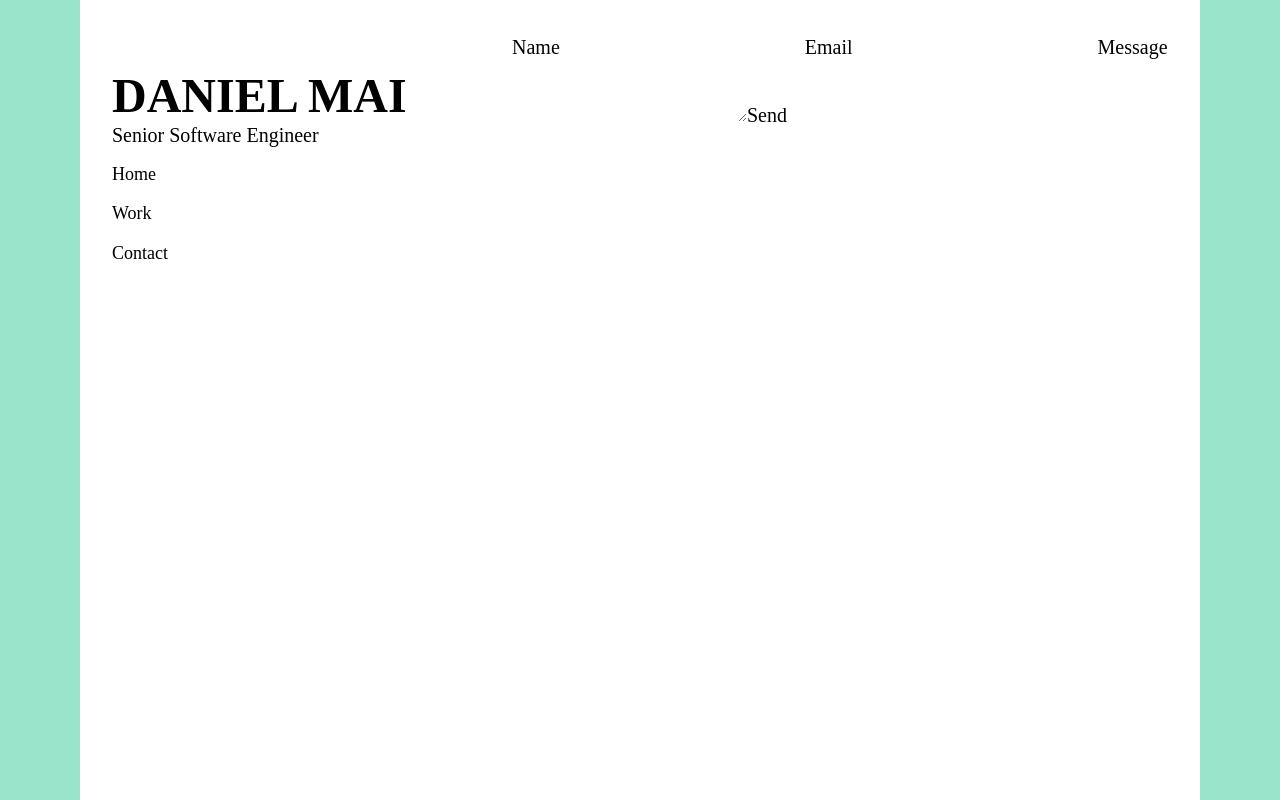
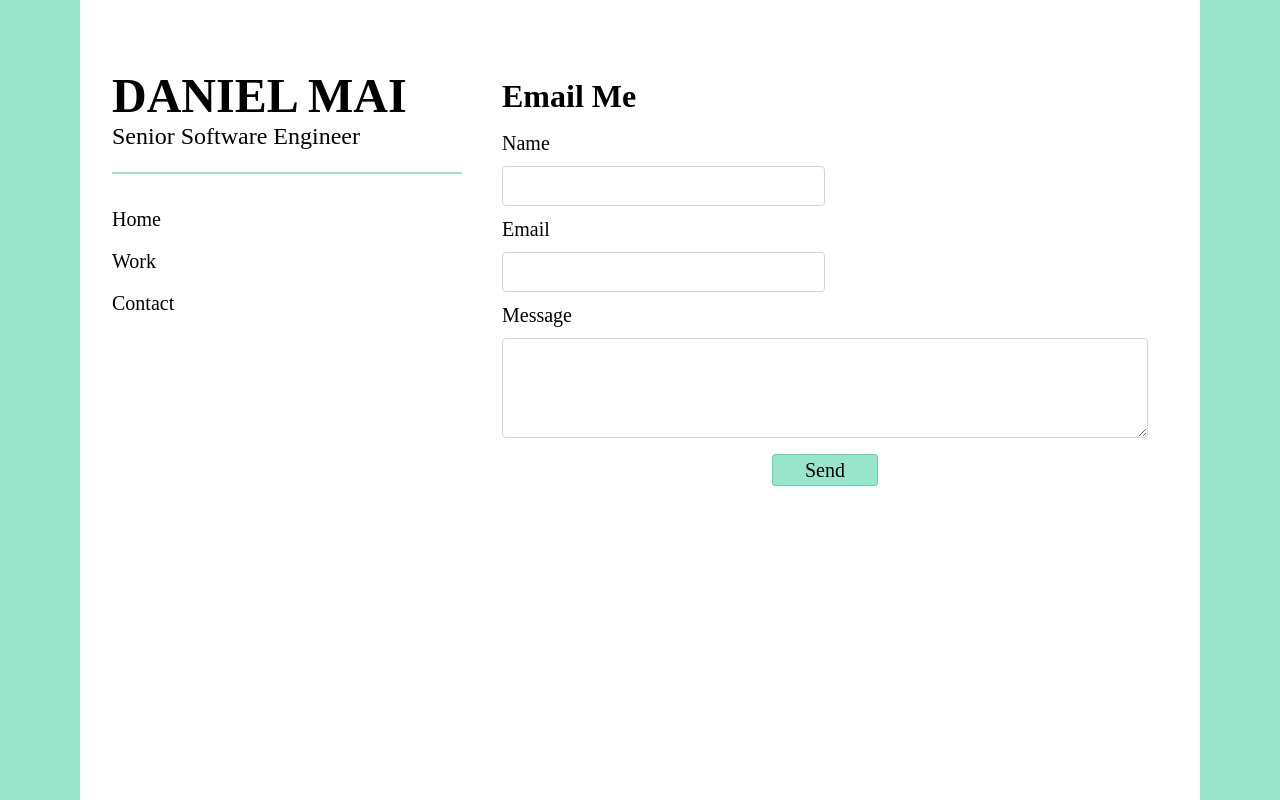
Before and after one commit to danielnmai/daniel-mai-website, a Vue app: page /contact in a window 1280 px wide. Built offline with nearby package versions, Linux system fonts and the light colour scheme; a web font is replaced by a local one.

Commit message:
style contact page

```diff
--- a/src/App.vue
+++ b/src/App.vue
@@ -7,15 +7,16 @@ import Headline from "./components/TheHeadline.vue";
   <header class="leading-normal max-h-screen mt-10">
     <div>
       <Headline title="DANIEL MAI" />
+      <hr class="border border-primary my-5" />
       <nav>
         <div class="flex justify-center lg:justify-start">
-          <RouterLink class="mt-2 text-lg" to="/">Home</RouterLink>
+          <RouterLink class="mt-2 text-xlg" to="/">Home</RouterLink>
         </div>
         <div class="flex justify-center lg:justify-start">
-          <RouterLink class="mt-2 text-lg" to="/portfolio">Work</RouterLink>
+          <RouterLink class="mt-2 text-xlg" to="/portfolio">Work</RouterLink>
         </div>
         <div class="flex justify-center lg:justify-start">
-          <RouterLink class="mt-2 text-lg" to="/contact">Contact</RouterLink>
+          <RouterLink class="mt-2 text-xlg" to="/contact">Contact</RouterLink>
         </div>
       </nav>
     </div>
--- a/src/assets/main.css
+++ b/src/assets/main.css
@@ -82,7 +82,7 @@ a:focus::after {
     display: grid;
     margin: 0 5rem;
     /* left fixed for menu, right takes the rest of space */
-    grid-template-columns: 400px 1fr;
+    grid-template-columns: 350px 1fr;
   }
 }
 
--- a/src/components/PortfolioItem.vue
+++ b/src/components/PortfolioItem.vue
@@ -7,7 +7,7 @@ defineProps<{
 
 <template>
   <div class="mb-8">
-    <hr />
+    <hr class="border-1 border-primary my-5" />
     <a class="font-bold w-max my-5" :href="href" target="_blank" rel="noopener">
       <slot name="heading"></slot>
     </a>
--- a/src/components/TheHeadline.vue
+++ b/src/components/TheHeadline.vue
@@ -7,6 +7,6 @@ defineProps<{
 <template>
   <div class="text-center">
     <h1 class="text-5xl font-bold lg:text-left">{{ title }}</h1>
-    <h3 class="lg:text-left">Senior Software Engineer</h3>
+    <h3 class="text-2xl lg:text-left">Senior Software Engineer</h3>
   </div>
 </template>
--- a/src/components/icons/IconCommunity.vue
+++ /dev/null
@@ -1,7 +0,0 @@
-<template>
-  <svg xmlns="http://www.w3.org/2000/svg" width="20" height="20" fill="currentColor">
-    <path
-      d="M15 4a1 1 0 1 0 0 2V4zm0 11v-1a1 1 0 0 0-1 1h1zm0 4l-.707.707A1 1 0 0 0 16 19h-1zm-4-4l.707-.707A1 1 0 0 0 11 14v1zm-4.707-1.293a1 1 0 0 0-1.414 1.414l1.414-1.414zm-.707.707l-.707-.707.707.707zM9 11v-1a1 1 0 0 0-.707.293L9 11zm-4 0h1a1 1 0 0 0-1-1v1zm0 4H4a1 1 0 0 0 1.707.707L5 15zm10-9h2V4h-2v2zm2 0a1 1 0 0 1 1 1h2a3 3 0 0 0-3-3v2zm1 1v6h2V7h-2zm0 6a1 1 0 0 1-1 1v2a3 3 0 0 0 3-3h-2zm-1 1h-2v2h2v-2zm-3 1v4h2v-4h-2zm1.707 3.293l-4-4-1.414 1.414 4 4 1.414-1.414zM11 14H7v2h4v-2zm-4 0c-.276 0-.525-.111-.707-.293l-1.414 1.414C5.42 15.663 6.172 16 7 16v-2zm-.707 1.121l3.414-3.414-1.414-1.414-3.414 3.414 1.414 1.414zM9 12h4v-2H9v2zm4 0a3 3 0 0 0 3-3h-2a1 1 0 0 1-1 1v2zm3-3V3h-2v6h2zm0-6a3 3 0 0 0-3-3v2a1 1 0 0 1 1 1h2zm-3-3H3v2h10V0zM3 0a3 3 0 0 0-3 3h2a1 1 0 0 1 1-1V0zM0 3v6h2V3H0zm0 6a3 3 0 0 0 3 3v-2a1 1 0 0 1-1-1H0zm3 3h2v-2H3v2zm1-1v4h2v-4H4zm1.707 4.707l.586-.586-1.414-1.414-.586.586 1.414 1.414z"
-    />
-  </svg>
-</template>
--- a/src/views/ContactView.vue
+++ b/src/views/ContactView.vue
@@ -1,3 +1,34 @@
+<template>
+  <main class="w-full my-10 pl-10 pr-5">
+    <h1 class="text-[2rem] font-bold">Email Me</h1>
+    <form ref="form" @submit.prevent="sendEmail" class="flex flex-col">
+      <label class="my-2">Name</label>
+      <input
+        type="text"
+        name="user_name"
+        class="w-1/2 border border-gray rounded px-2 py-1"
+      />
+      <label class="my-2">Email</label>
+      <input
+        type="email"
+        name="user_email"
+        class="w-1/2 border border-gray rounded px-2 py-1"
+      />
+      <label class="my-2">Message</label>
+      <textarea
+        name="message"
+        class="border border-gray rounded px-2 py-1 min-h-[100px]"
+      ></textarea>
+      <button
+        type="submit"
+        class="border rounded hover:bg-primaryHover border-primary bg-primary my-4 px-8 w-fit self-center"
+      >
+        Send
+      </button>
+    </form>
+  </main>
+</template>
+
 <script lang="ts">
 import emailjs from "@emailjs/browser";
 
@@ -8,6 +39,7 @@ export default {
         .sendForm(
           "gmail",
           "template_1dprzyb",
+          // @ts-ignore
           this.$refs.form,
           "user_7CyaqH4cLVSObnWInfa8I"
         )
@@ -23,15 +55,3 @@ export default {
   },
 };
 </script>
-
-<template>
-  <form ref="form" @submit.prevent="sendEmail">
-    <label>Name</label>
-    <input type="text" name="user_name" />
-    <label>Email</label>
-    <input type="email" name="user_email" />
-    <label>Message</label>
-    <textarea name="message"></textarea>
-    <input type="submit" value="Send" />
-  </form>
-</template>
--- a/src/views/HomeView.vue
+++ b/src/views/HomeView.vue
@@ -1,5 +1,5 @@
 <template>
-  <main class="min-h-full">
+  <main class="min-h-fit my-10 pl-10 pr-5">
     <h1 class="text-[2rem] font-bold">About Me</h1>
     <p class="mt-5">
       Hi! I am Daniel Mai, a software engineer based in California, US. I write
--- a/src/views/PortfolioView.vue
+++ b/src/views/PortfolioView.vue
@@ -3,7 +3,7 @@ import Portfolio from "../components/ThePortfolio.vue";
 </script>
 
 <template>
-  <main>
+  <main class="my-10 pl-10 pr-5">
     <Portfolio />
   </main>
 </template>
--- a/tailwind.config.js
+++ b/tailwind.config.js
@@ -4,6 +4,12 @@ module.exports = {
   content: ["./index.html", "./src/**/*.{vue,js,ts}"],
   theme: {
     extend: {},
+    colors: {
+      primary: "hsla(160, 100%, 37%, 0.4)",
+      gray: "#d1d5db",
+      red: "#FFFFFF",
+      primaryHover: "hsla(160, 100%, 37%, 0.3)",
+    },
   },
   plugins: [],
 };
```
